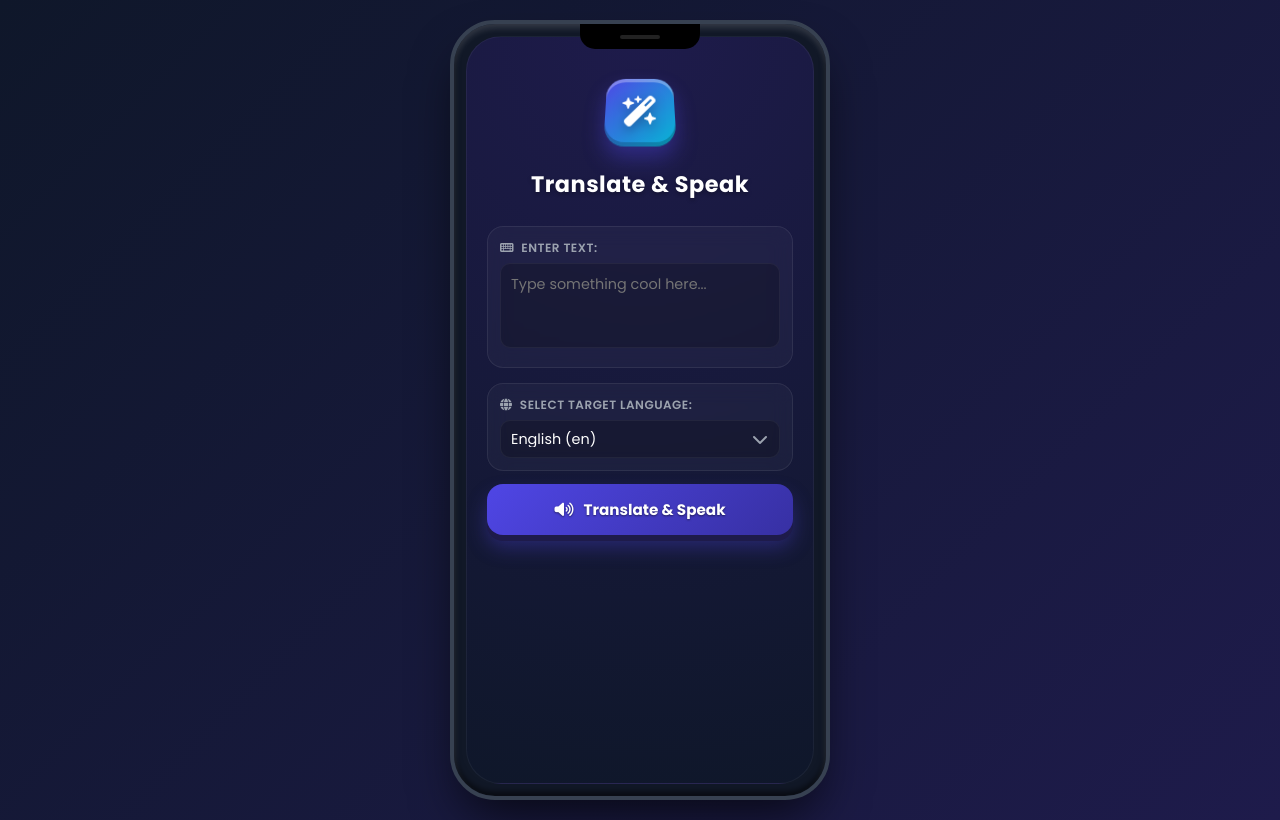
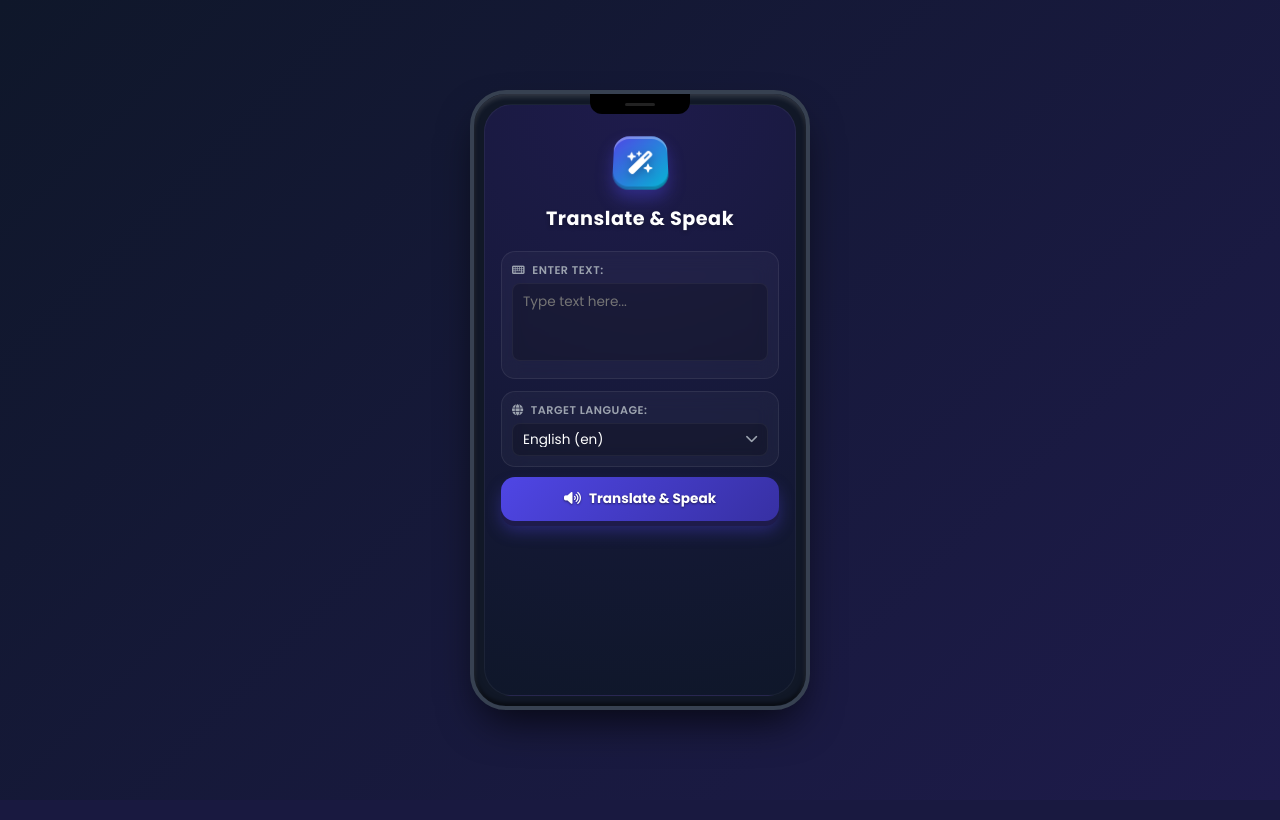
Before and after one commit to manigandanbabutg-new/voice-, a Flask app: page / in a window 1280 px wide. After the commit the page ends 735 px from the top, so only its background shows below. Run offline with Flask 3, Linux system fonts and the light colour scheme.

Commit message:
Update index.html

```diff
--- a/templates/index.html
+++ b/templates/index.html
@@ -4,6 +4,7 @@
     <meta charset="UTF-8">
     <meta name="viewport" content="width=device-width, initial-scale=1.0">
     <title>Translate & Speak</title>
+    <!-- Google Fonts & FontAwesome for 3D-like modern icons -->
     <link href="https://fonts.googleapis.com/css2?family=Poppins:wght@400;600;700&display=swap" rel="stylesheet">
     <link rel="stylesheet" href="https://cdnjs.cloudflare.com/ajax/libs/font-awesome/6.4.0/css/all.min.css">
 
@@ -35,18 +36,18 @@
             padding: 20px;
         }
 
-        /* --- 3D MOBILE FRAME --- */
+        /* --- COMPACT 3D MOBILE FRAME --- */
         .phone-wrapper {
             position: relative;
-            width: 380px;
-            height: 780px;
+            width: 340px;
+            height: 620px;
             background: var(--phone-bg);
-            border-radius: 45px;
-            padding: 12px;
+            border-radius: 36px;
+            padding: 10px;
             box-shadow:
-                0px 25px 50px -12px rgba(0, 0, 0, 0.7),
-                inset 0 4px 6px rgba(255, 255, 255, 0.15),
-                inset 0 -4px 6px rgba(0, 0, 0, 0.6);
+                0px 20px 40px -10px rgba(0, 0, 0, 0.7),
+                inset 0 3px 5px rgba(255, 255, 255, 0.15),
+                inset 0 -3px 5px rgba(0, 0, 0, 0.6);
             border: 4px solid #374151;
             display: flex;
             flex-direction: column;
@@ -59,9 +60,9 @@
             width: 100%;
             height: 100%;
             background: radial-gradient(circle at top, #1e1b4b 0%, #0f172a 100%);
-            border-radius: 35px;
+            border-radius: 28px;
             overflow-y: auto;
-            padding: 30px 20px;
+            padding: 24px 16px;
             border: 1px solid rgba(255, 255, 255, 0.05);
         }
 
@@ -70,17 +71,17 @@
             width: 0px;
         }
 
-        /* Notch */
+        /* Compact Notch */
         .notch {
             position: absolute;
             top: 0;
             left: 50%;
             transform: translateX(-50%);
-            width: 120px;
-            height: 25px;
+            width: 100px;
+            height: 20px;
             background: #000;
-            border-bottom-left-radius: 15px;
-            border-bottom-right-radius: 15px;
+            border-bottom-left-radius: 12px;
+            border-bottom-right-radius: 12px;
             z-index: 10;
             display: flex;
             align-items: center;
@@ -89,8 +90,8 @@
 
         .notch::before {
             content: '';
-            width: 40px;
-            height: 4px;
+            width: 30px;
+            height: 3px;
             background: #222;
             border-radius: 10px;
         }
@@ -98,8 +99,8 @@
         /* --- APP CONTENT & UI --- */
         .app-header {
             text-align: center;
-            margin-top: 15px;
-            margin-bottom: 25px;
+            margin-top: 10px;
+            margin-bottom: 18px;
         }
 
         /* 3D Icon Styling */
@@ -107,28 +108,28 @@
             display: inline-flex;
             justify-content: center;
             align-items: center;
-            width: 70px;
-            height: 70px;
+            width: 55px;
+            height: 55px;
             background: linear-gradient(135deg, #4f46e5 0%, #06b6d4 100%);
-            border-radius: 20px;
-            margin-bottom: 15px;
+            border-radius: 16px;
+            margin-bottom: 10px;
             box-shadow:
-                0 10px 20px rgba(79, 70, 229, 0.4),
-                inset 0 4px 0 rgba(255, 255, 255, 0.3),
-                inset 0 -4px 0 rgba(0, 0, 0, 0.2);
+                0 8px 16px rgba(79, 70, 229, 0.4),
+                inset 0 3px 0 rgba(255, 255, 255, 0.3),
+                inset 0 -3px 0 rgba(0, 0, 0, 0.2);
             transform: perspective(100px) rotateX(10deg);
             animation: float 4s ease-in-out infinite;
         }
 
         .icon-container i {
-            font-size: 2rem;
+            font-size: 1.5rem;
             color: #fff;
-            filter: drop-shadow(0 4px 6px rgba(0, 0, 0, 0.3));
+            filter: drop-shadow(0 3px 5px rgba(0, 0, 0, 0.3));
         }
 
         h2 {
             color: #ffffff;
-            font-size: 1.4rem;
+            font-size: 1.2rem;
             font-weight: 700;
             letter-spacing: 0.5px;
             text-shadow: 0 2px 4px rgba(0,0,0,0.3);
@@ -138,25 +139,25 @@
         form {
             display: flex;
             flex-direction: column;
-            gap: 15px;
+            gap: 12px;
         }
 
         .input-group {
             position: relative;
             background: var(--glass);
             border: 1px solid var(--border-glass);
-            border-radius: 16px;
-            padding: 12px;
+            border-radius: 14px;
+            padding: 10px;
             backdrop-filter: blur(10px);
         }
 
         label {
             display: block;
             color: #9ca3af;
-            font-size: 0.75rem;
+            font-size: 0.7rem;
             text-transform: uppercase;
             font-weight: 600;
-            margin-bottom: 6px;
+            margin-bottom: 4px;
             letter-spacing: 0.5px;
         }
 
@@ -164,10 +165,10 @@
             width: 100%;
             background: rgba(0, 0, 0, 0.2);
             border: 1px solid rgba(255, 255, 255, 0.05);
-            border-radius: 10px;
+            border-radius: 8px;
             color: #fff;
-            padding: 10px;
-            font-size: 0.9rem;
+            padding: 8px 10px;
+            font-size: 0.85rem;
             outline: none;
             transition: all 0.3s ease;
             resize: none;
@@ -175,7 +176,7 @@
 
         textarea:focus, select:focus {
             border-color: var(--primary-light);
-            box-shadow: 0 0 10px rgba(99, 102, 241, 0.2);
+            box-shadow: 0 0 8px rgba(99, 102, 241, 0.2);
         }
 
         select {
@@ -188,89 +189,86 @@
             position: relative;
             background: linear-gradient(135deg, #4f46e5 0%, #3730a3 100%);
             border: none;
-            border-radius: 16px;
-            padding: 14px;
+            border-radius: 14px;
+            padding: 12px;
             color: white;
             font-weight: 700;
-            font-size: 0.95rem;
+            font-size: 0.85rem;
             cursor: pointer;
             outline: none;
             display: flex;
             justify-content: center;
             align-items: center;
-            gap: 10px;
+            gap: 8px;
             text-shadow: 0 1px 2px rgba(0,0,0,0.5);
-            /* 3D shadows */
             box-shadow:
-                0 6px 0 #1e1b4b,
-                0 12px 20px rgba(79, 70, 229, 0.35);
+                0 5px 0 #1e1b4b,
+                0 10px 16px rgba(79, 70, 229, 0.35);
             transform: translateY(-2px);
             transition: all 0.15s ease-out;
         }
 
         .btn-3d:hover {
             background: linear-gradient(135deg, #5a52e6 0%, #4338ca 100%);
-            transform: translateY(-4px);
+            transform: translateY(-3px);
             box-shadow:
-                0 8px 0 #1e1b4b,
-                0 16px 24px rgba(79, 70, 229, 0.45);
+                0 6px 0 #1e1b4b,
+                0 12px 20px rgba(79, 70, 229, 0.45);
         }
 
         .btn-3d:active {
-            transform: translateY(4px);
+            transform: translateY(3px);
             box-shadow:
                 0 2px 0 #1e1b4b,
-                0 4px 10px rgba(79, 70, 229, 0.25);
+                0 3px 8px rgba(79, 70, 229, 0.25);
         }
 
         /* --- OUTPUT SECTIONS --- */
         .output-card {
-            margin-top: 25px;
-            padding: 15px;
+            margin-top: 20px;
+            padding: 12px;
             background: rgba(16, 185, 129, 0.08);
             border: 1px solid rgba(16, 185, 129, 0.2);
-            border-radius: 18px;
-            box-shadow: 0 8px 32px 0 rgba(0, 0, 0, 0.2);
+            border-radius: 14px;
+            box-shadow: 0 6px 24px 0 rgba(0, 0, 0, 0.2);
             animation: slideUp 0.4s cubic-bezier(0.175, 0.885, 0.32, 1.275);
         }
 
         .output-card h3 {
             color: var(--accent);
-            font-size: 0.85rem;
+            font-size: 0.75rem;
             text-transform: uppercase;
             font-weight: 700;
-            margin-bottom: 8px;
+            margin-bottom: 6px;
             display: flex;
             align-items: center;
-            gap: 8px;
+            gap: 6px;
         }
 
         .output-text {
             color: #f3f4f6;
-            font-size: 0.95rem;
-            line-height: 1.5;
+            font-size: 0.85rem;
+            line-height: 1.4;
             background: rgba(0, 0, 0, 0.25);
-            padding: 12px;
-            border-radius: 12px;
-            margin-bottom: 15px;
+            padding: 10px;
+            border-radius: 10px;
+            margin-bottom: 12px;
         }
 
-        /* 3D-styled Custom Audio Control */
         audio {
             width: 100%;
-            border-radius: 12px;
-            filter: invert(90%) hue-rotate(120deg); /* Blends native audio element to match neon green styling */
+            border-radius: 10px;
+            filter: invert(90%) hue-rotate(120deg);
             opacity: 0.9;
         }
 
-        /* Keyframes */
         @keyframes float {
             0%, 100% { transform: perspective(100px) rotateX(10deg) translateY(0); }
-            50% { transform: perspective(100px) rotateX(10deg) translateY(-8px); }
+            50% { transform: perspective(100px) rotateX(10deg) translateY(-6px); }
         }
 
         @keyframes slideUp {
-            from { opacity: 0; transform: translateY(20px); }
+            from { opacity: 0; transform: translateY(15px); }
             to { opacity: 1; transform: translateY(0); }
         }
     </style>
@@ -291,18 +289,18 @@
             <form method="POST">
                 <div class="input-group">
                     <label><i class="fa-solid fa-keyboard" style="margin-right: 4px;"></i> Enter text:</label>
-                    <textarea name="text" rows="3" placeholder="Type something cool here..." required></textarea>
+                    <textarea name="text" rows="3" placeholder="Type text here..." required></textarea>
                 </div>
 
                 <div class="input-group">
-                    <label><i class="fa-solid fa-globe" style="margin-right: 4px;"></i> Select target language:</label>
+                    <label><i class="fa-solid fa-globe" style="margin-right: 4px;"></i> Target language:</label>
                     <div style="position: relative; display: flex; align-items: center;">
                         <select name="target">
                             {% for code, name in languages.items() %}
                                 <option value="{{ code }}">{{ name }} ({{ code }})</option>
                             {% endfor %}
                         </select>
-                        <i class="fa-solid fa-chevron-down" style="position: absolute; right: 12px; color: #9ca3af; pointer-events: none;"></i>
+                        <i class="fa-solid fa-chevron-down" style="position: absolute; right: 10px; font-size: 0.8rem; color: #9ca3af; pointer-events: none;"></i>
                     </div>
                 </div>
 
@@ -311,6 +309,7 @@
                 </button>
             </form>
 
+            <!-- Rendered Output Cards -->
             {% if translated_text %}
                 <div class="output-card">
                     <h3><i class="fa-solid fa-language"></i> Translated Text</h3>
```
